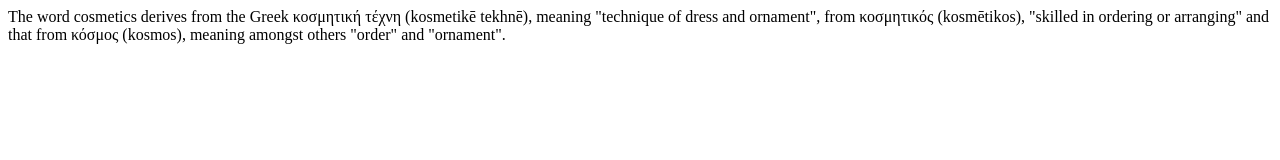
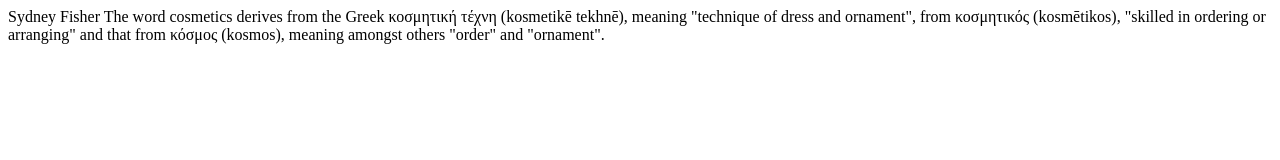
Before and after one commit to sydneyafisher/sydneyaf.github.io, a plain HTML site: page index.html in a window 1280 px wide. Drawn offline with Linux system fonts and the light colour scheme.

Commit message:
Update index.html
added sydney fisher

```diff
--- a/index.html
+++ b/index.html
@@ -1,5 +1,6 @@
 <html>
 <body>
+Sydney Fisher
 The word cosmetics derives from the Greek κοσμητική τέχνη (kosmetikē tekhnē), meaning "technique of dress and ornament", from κοσμητικός (kosmētikos), "skilled in ordering or arranging" and that from κόσμος (kosmos), meaning amongst others "order" and "ornament".
 </body>
 </html>
```
